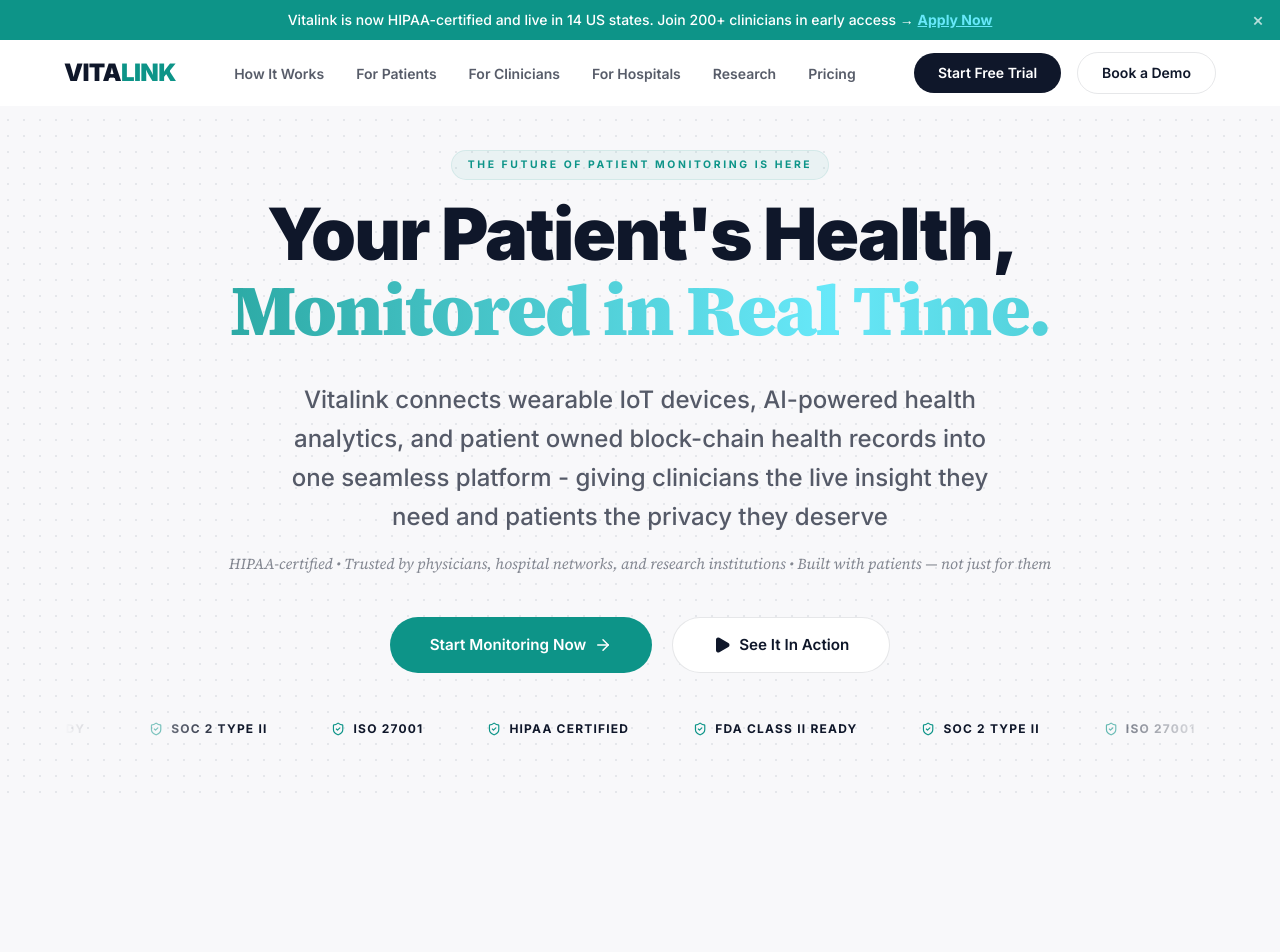
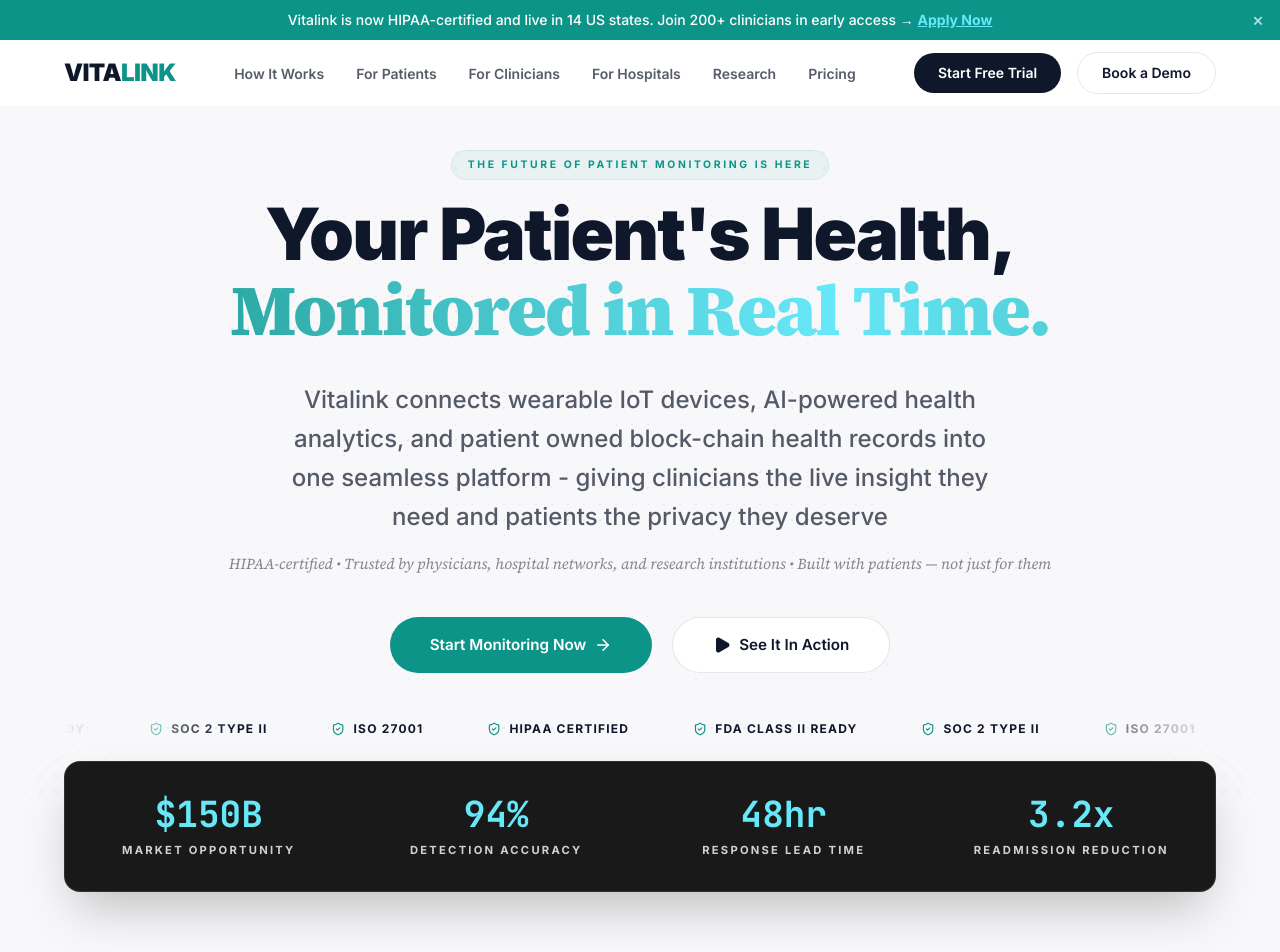
Before and after one commit to iom-future/vitalink, a React (Vite) app: page / in a window 1280 px wide. Shown: the top 952 px of the page. Built offline with nearby package versions, Linux system fonts and the light colour scheme.

Commit message:
add hero-stats and do some redesign

```diff
--- a/src/App.jsx
+++ b/src/App.jsx
@@ -1,6 +1,7 @@
 import React, { useState } from 'react';
 import Navbar from './components/Navbar';
 import Hero from './components/Hero';
+import Stats from "./components/Stats"
 import Problem from './components/Problem';
 import HowItWorks from './components/HowItWorks';
 import Features from './components/Features';
@@ -16,6 +17,7 @@
       <Navbar bannerVisible={bannerVisible} onBannerClose={() => setBannerVisible(false)} />
       <main className='bg-[#F8F8FA]'>
         <Hero bannerVisible={bannerVisible} />
+        <Stats />
         <Problem />
         <HowItWorks />
         <Features />
--- a/src/components/Hero.jsx
+++ b/src/components/Hero.jsx
@@ -96,7 +96,7 @@
           className="text-[clamp(2.5rem,6vw,4.5rem)] text-secondary font-black max-w-[1000px] mx-auto mb-8 tracking-tight leading-[1.05]"
           variants={fadeUp} initial="hidden" whileInView="visible" viewport={{ once: true }} custom={1}
         >
-          Your Patient's Health,{' '}
+          Your Patient's Health, <br xlassName="hidden sm:block" />
           <span className="bg-gradient-to-r font-primary! from-primary via-accent to-primary bg-clip-text text-transparent bg-[length:200%_auto] animate-[gradientShift_8s_linear_infinite]">
             Monitored in Real Time.
           </span>
--- a/src/components/Stats.jsx
+++ b/src/components/Stats.jsx
@@ -1,5 +1,5 @@
 import React from 'react'
-
+import { motion } from 'framer-motion'
 const STATS = [
   { number: '$150B', label: 'Market Opportunity' },
   { number: '94%', label: 'Detection Accuracy' },
@@ -9,24 +9,22 @@
 
 function Stats() {
   return (
-    <div>
-          <div className="mt-auto pt-20 relative z-10 w-full">
-        <div className="max-w-[1200px] mx-auto grid grid-cols-2 lg:grid-cols-4 border-t border-secondary/10">
+    <div className='hero-stats'>
+          <div className="mx-auto -translate-y-8  relative z-10 w-[90%]">
+        <div className="max-w-[1200px] mx-auto grid bg-black/90 backdrop-blur-2xl shadow-2xl hover:shadow-2xl hover:shadow-black/50 rounded-2xl grid-cols-2 lg:grid-cols-4 border border-white/10 relative overflow-hidden">
           {STATS.map((stat, i) => (
             <motion.div
               key={stat.number}
-              className={`text-center py-12 px-6 ${
-                i < STATS.length - 1 ? 'border-r border-secondary/10' : ''
-              }`}
-              initial={{ opacity: 0 }}
-              whileInView={{ opacity: 1 }}
+              className={`relative z-10 text-center py-6 md:py-8 px-4 `}
+              initial={{ opacity: 0, y: 20 }}
+              whileInView={{ opacity: 1, y: 0 }}
               viewport={{ once: true }}
-              transition={{ delay: 0.5 + i * 0.1, duration: 1 }}
+              transition={{ delay: 0.2 + i * 0.1, duration: 0.8 }}
             >
-              <div className="font-mono text-3xl md:text-4xl font-bold text-accent mb-2">
+              <div className="font-mono text-3xl md:text-4xl font-black text-accent mb-2">
                 {stat.number}
               </div>
-              <div className="text-secondary/40 text-[0.7rem] font-bold uppercase tracking-[0.2em]">{stat.label}</div>
+              <div className="text-white/80 text-[0.7rem] font-bold uppercase tracking-[0.2em]">{stat.label}</div>
             </motion.div>
           ))}
         </div>
```
